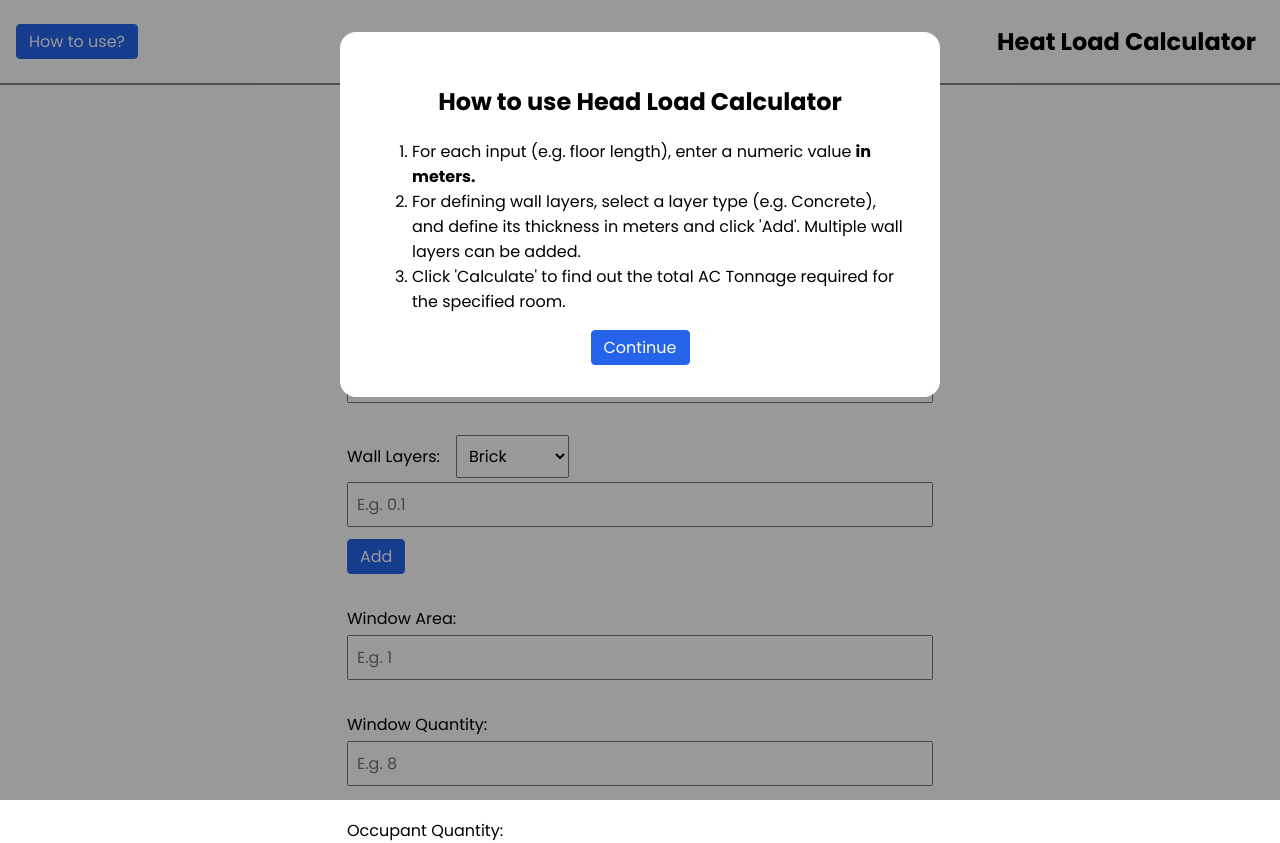
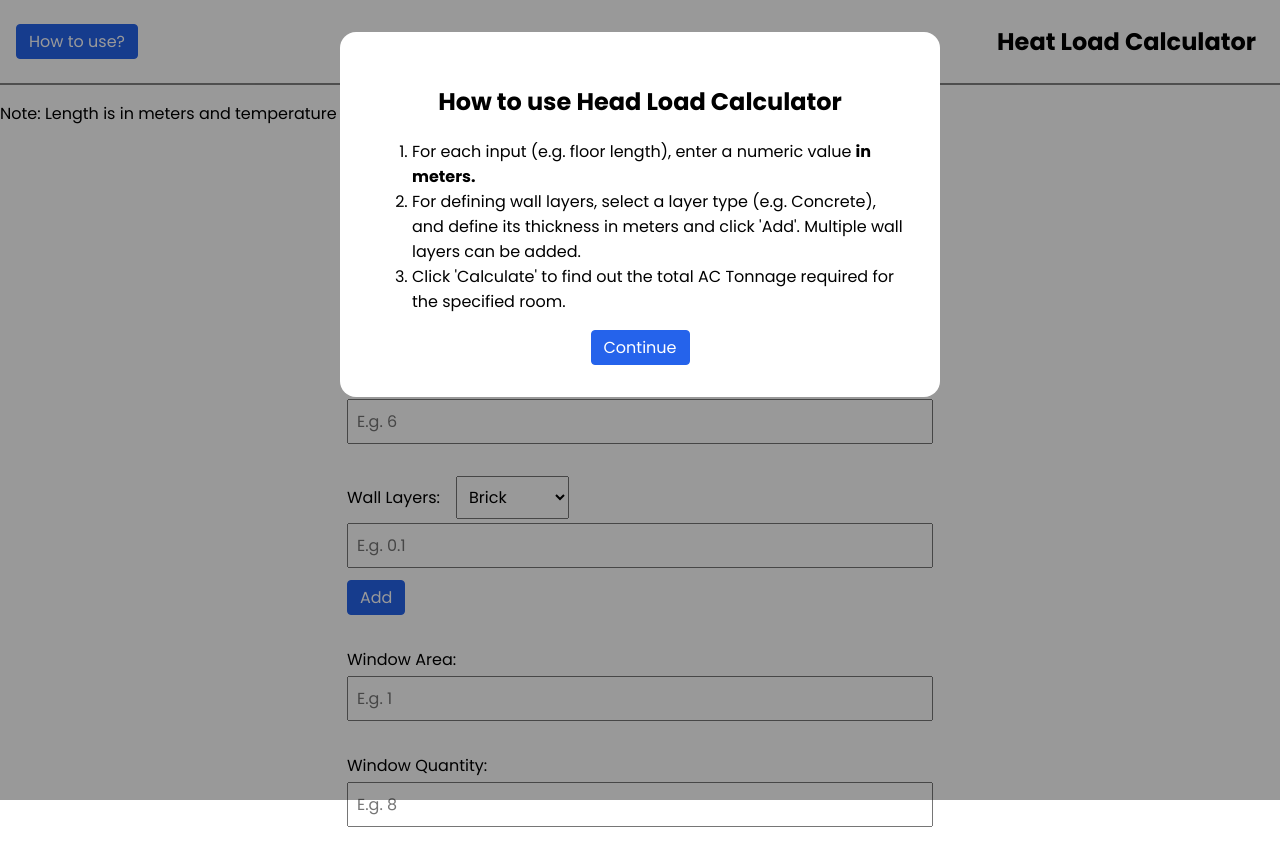
Before and after one commit to kedaroo/heat-load-calculator, a React (Create React App) app: page / in a window 1280 px wide. Shown: the top 843 px of the page. Built offline with nearby package versions, Linux system fonts and the light colour scheme; the HTML template or start-up script is replaced by a standard one.

Commit message:
minor: added note

```diff
--- a/src/App.js
+++ b/src/App.js
@@ -139,6 +139,7 @@ export default function App() {
         <p className="title">Heat Load Calculator</p>
       </header>
       <main>
+        <p>Note: Length is in meters and temperature in ºC</p>
         <form onSubmit={handleSubmit}>
           <label>
             <span>Floor Length:</span>
```
